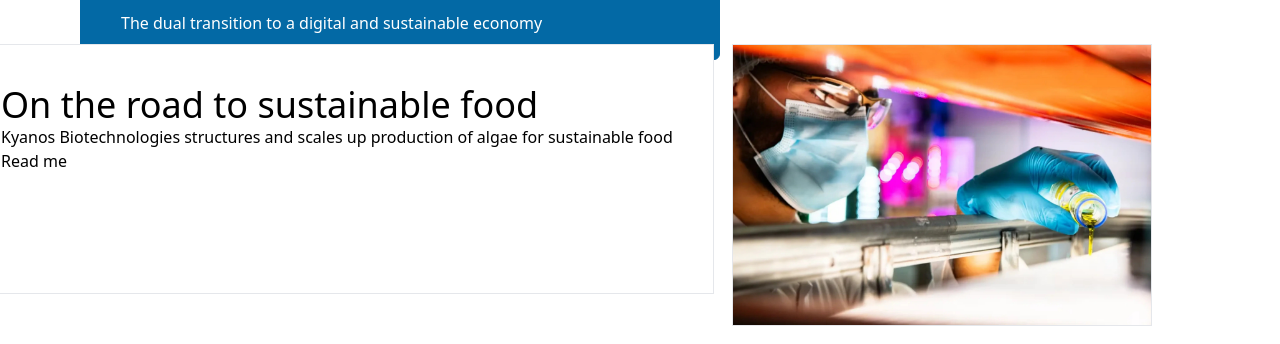
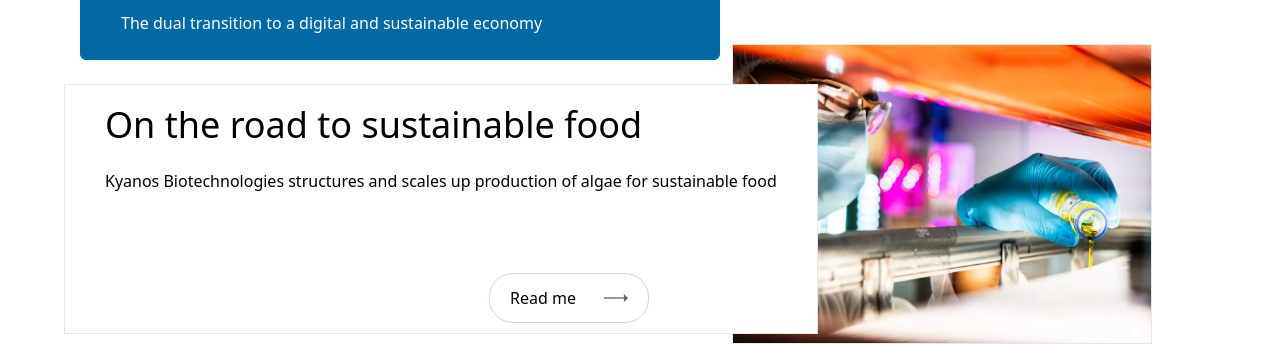
Before and after one commit to beylar/Tailwind-Projects, a website: page CapGemini/index.html in a window 1280 px wide. Shown: the part 720-1064 px from the top of the page. Drawn offline with Linux system fonts and the light colour scheme.

Commit message:
Positions

```diff
--- a/CapGemini/index.html
+++ b/CapGemini/index.html
@@ -41,13 +41,14 @@
     </div>
 
     <div class="relative mt-16 flex justify-end px-32 ">
-        <img class="border w-[420px]  object-fit" src="./utilities/Kyanos-Biotechnologies-client-story-web-page-banner_c4049b.jpeg">
-        <div class="absolute border  bg-white px-10 py-10 h-[250px] -left-10">
+        <img class="border w-[420px] h-[300px]  object-fit" src="./utilities/Kyanos-Biotechnologies-client-story-web-page-banner_c4049b.jpeg">
+        <div class="absolute border  bg-white px-10 py-5 h-[250px] left-16 top-10 ">
             <p class="text-4xl">On the road to sustainable food</p>
-            <p>Kyanos Biotechnologies structures and scales up production of algae for sustainable food</p>
-            <button class="rounded-2xl">
+            <p class="mt-6">Kyanos Biotechnologies structures and scales up production of algae for sustainable food</p>
+            <div class="flex border-slate-300 border w-40 px-5 align-baseline py-3 justify-between rounded-3xl mt-20 ml-96">
                 <p>Read me</p>
-            </button>
+                <img src="./utilities/icon-more-666.svg">
+            </div>
         </div>
        </div>
 </body>
```
Also changed, not shown: CapGemini/build/output.css, CapGemini/utilities/icon-more-666.svg (added).
